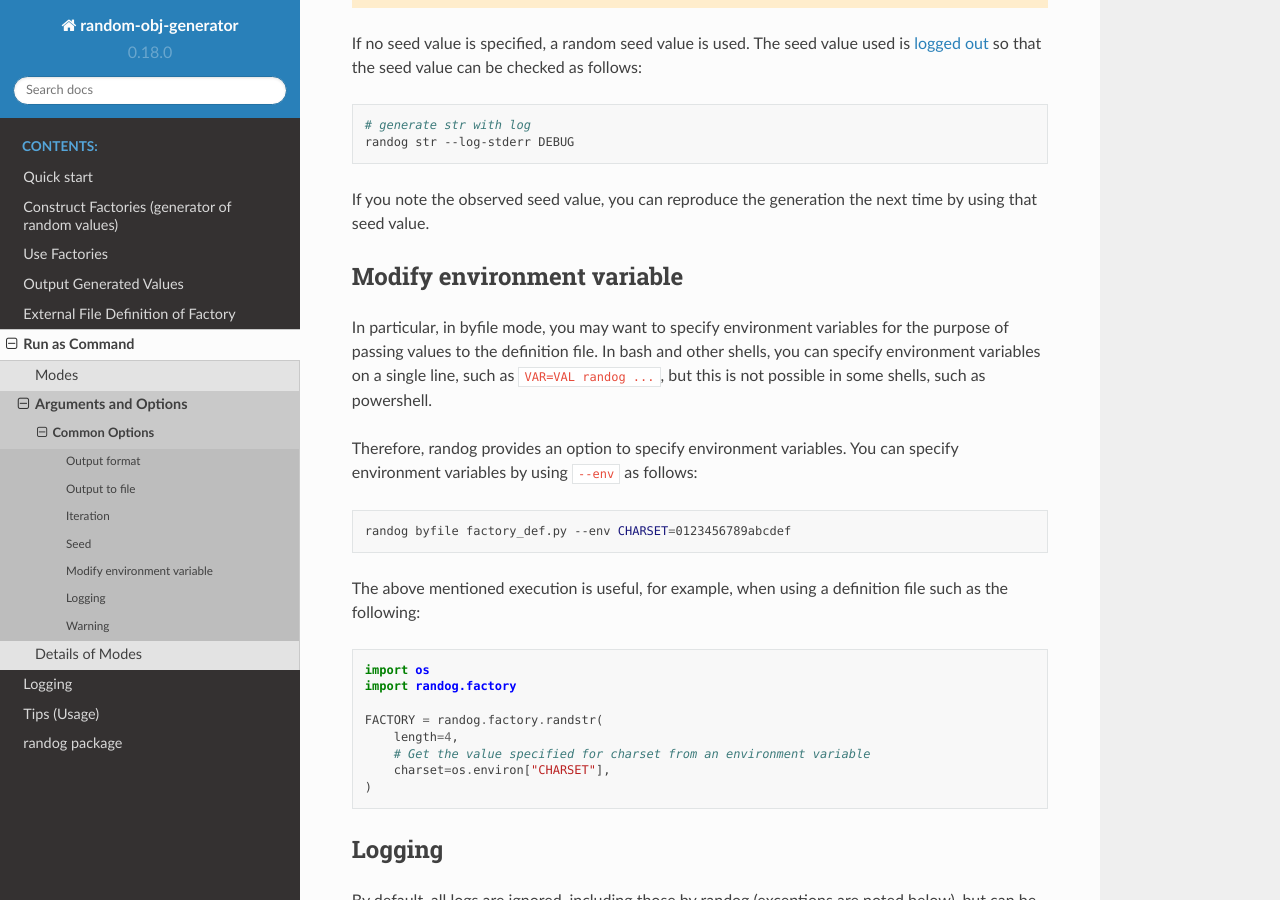
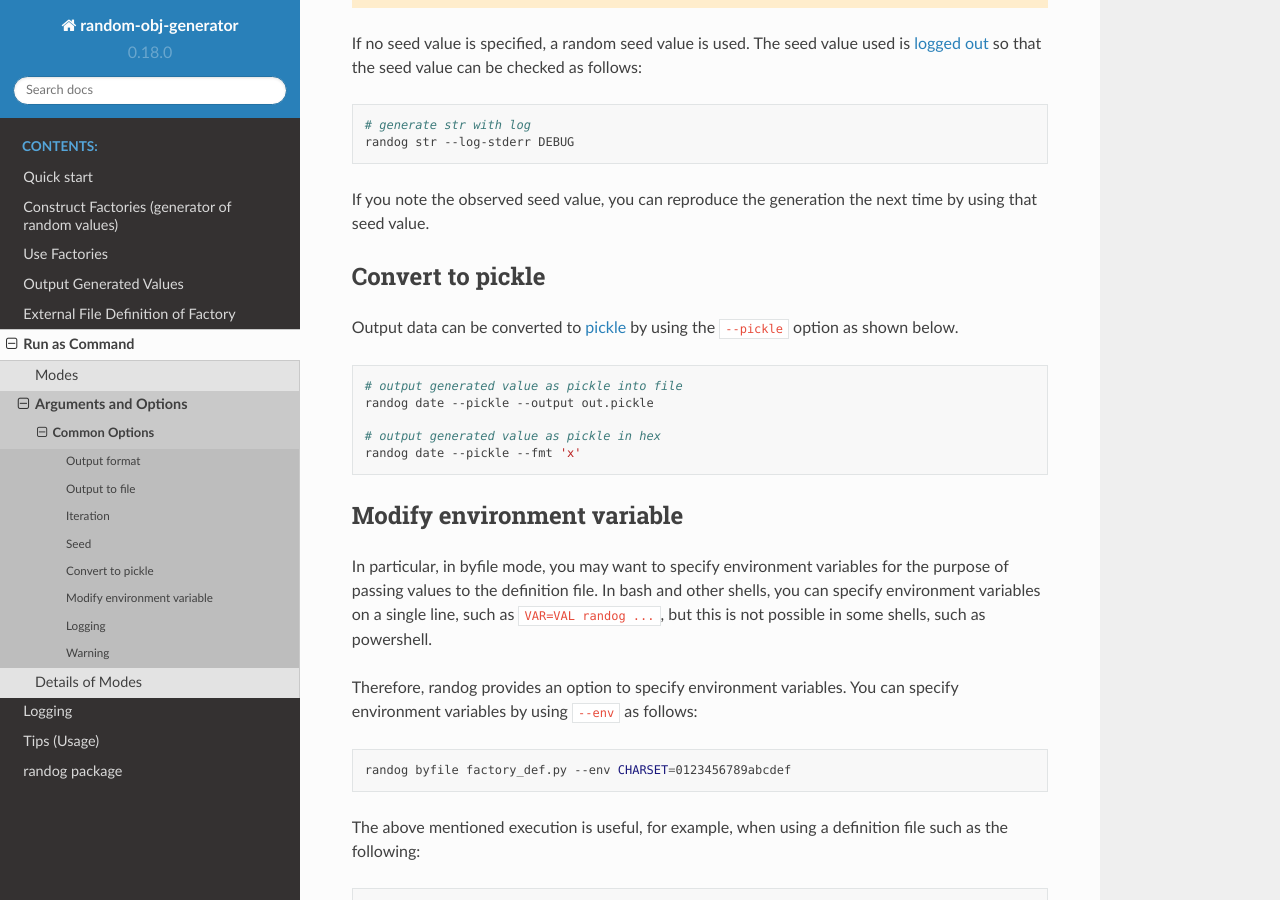
Before and after one commit to unaguna/random-obj-generator, a Sphinx documentation site: the page built from sphinx/source/doc.as_command.common_option.rst, in a window 1280 px wide and 900 px high, scrolled down 3100 px. Built offline with Sphinx 7.4.7 and the Read the Docs theme 3.1.0, drawn with Linux system fonts in a browser that asks for light colours.

Commit message:
📝 --pickle

```diff
--- a/sphinx/source/doc.as_command.common_option.rst
+++ b/sphinx/source/doc.as_command.common_option.rst
@@ -140,6 +140,21 @@ If no seed value is specified, a random seed value is used. The seed value used
 If you note the observed seed value, you can reproduce the generation the next time by using that seed value.
 
 
+Convert to pickle
+-----------------
+
+Output data can be converted to `pickle <https://docs.python.org/3/library/pickle.html>`_ by using the :code:`--pickle` option as shown below.
+
+
+.. code-block:: shell
+
+    # output generated value as pickle into file
+    randog date --pickle --output out.pickle
+
+    # output generated value as pickle in hex
+    randog date --pickle --fmt 'x'
+
+
 Modify environment variable
 ---------------------------
 
```
Also changed, not shown: 1 other file.
